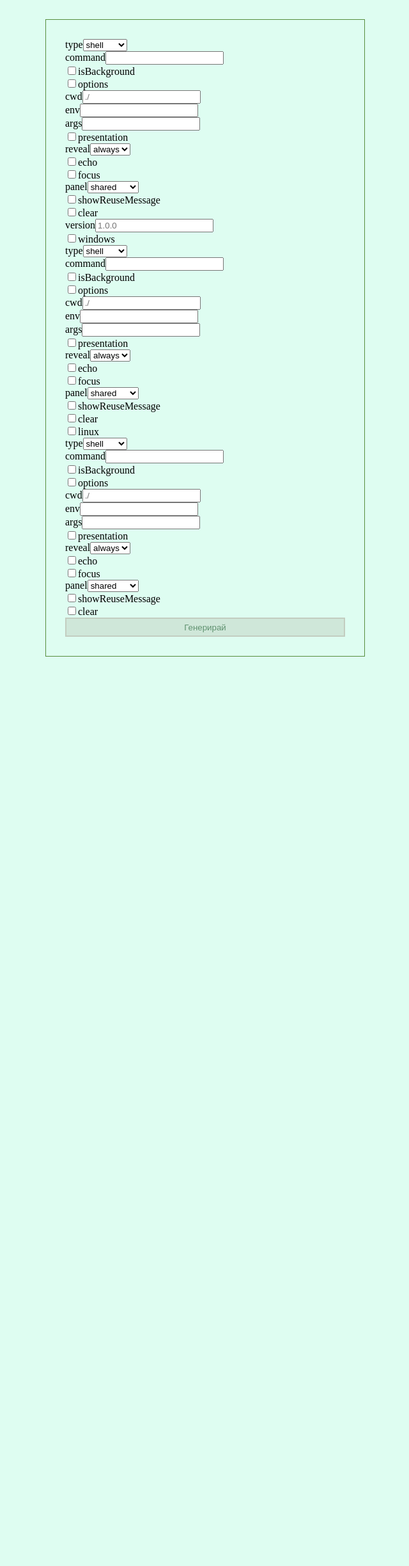
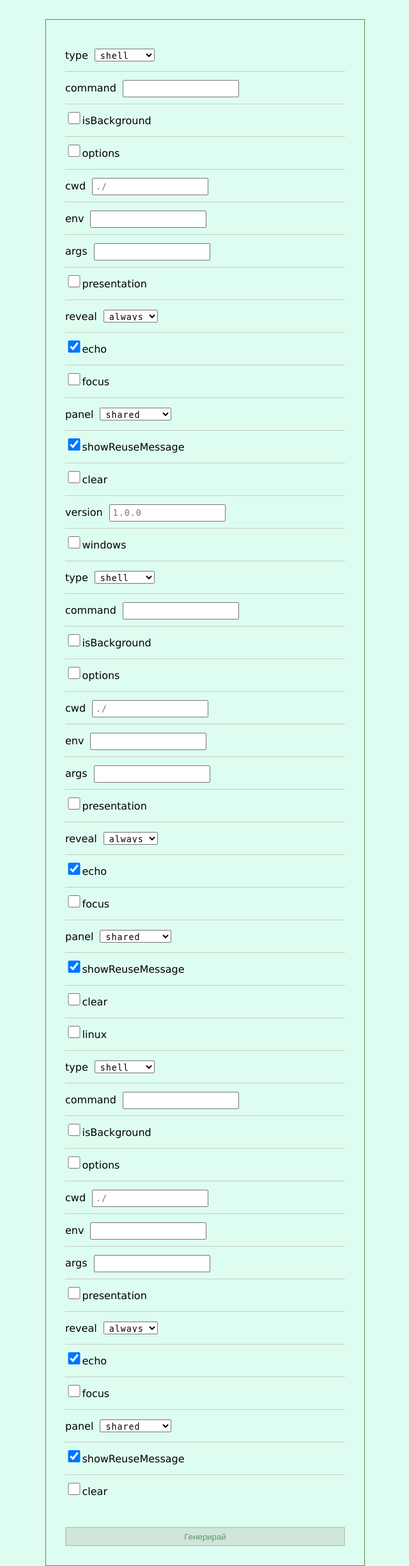
Before and after one commit to vikrusev/fmi-final-web-project, a PHP site: page / in a window 1280 px wide. Shown: the whole page at 64% size, without its empty margins (319-959 px from the left). Before the commit the page ends 1026 px from the top, so only its background shows below. Run offline with PHP 8.4, Linux system fonts and the light colour scheme.

Commit message:
add some design and remove arrays for env and args

```diff
--- a/style.css
+++ b/style.css
@@ -1,6 +1,7 @@
 :root {
     --main-color: #defdf1;
     --main-size: 30px;
+    --light-green-border: #c3cdc0;
 }
 
 .hidden {
@@ -46,11 +47,41 @@ body {
     -moz-box-sizing: border-box;
 }
 
+#main form > .row {
+    height: calc(1.7 * var(--main-size));
+    line-height: calc(1.7 * var(--main-size));
+    border-bottom: 1px solid var(--light-green-border);
+}
+
+#main form > .row:last-of-type {
+    border: none;
+}
+
+#main form > .row label {
+    margin-right: 10px;
+    cursor: pointer;
+    font-family: Verdana, Geneva, Tahoma, sans-serif;
+}
+
+#main form > .row input:not([type="checkbox"]),
+#main form > .row select {
+    height: calc(0.65 * var(--main-size));
+    padding: 2px 4px;
+    letter-spacing: 1px;
+    font-family: monospace;
+}
+
+#main form > .row input[type="checkbox"] {
+    height: calc(0.65 * var(--main-size));
+    width: calc(0.65 * var(--main-size));
+}
+
 #main form > button {
     width: 100%;
     height: var(--main-size);
     outline: none; /* remove default outline */
-    border: 2px solid #c3cdc0;
+    border: 2px solid var(--light-green-border);
+    margin-top: var(--main-size);
     padding: 0 5px;
 }
 
--- a/task_schema.php
+++ b/task_schema.php
@@ -92,7 +92,7 @@ class BaseTaskConfiguration {
         ), 0);
         $this->command = new HTML_Text('', true);
         $this->isBackground = new HTML_Checkbox(false);
-        $this->args = array(new HTML_Text(''));
+        $this->args = new HTML_Text('');
         $this->options = new CommandOptions();
         $this->presentation = new PresentationOptions();
     }
@@ -126,7 +126,7 @@ class CommandOptions {
     public function __construct()
     {
         $this->cwd = new HTML_Text('./');
-        $this->env = array(new HTML_Text(''));
+        $this->env = new HTML_Text('');
         // $this->env = new Checkbox(false);
     }
 }
```
Also changed, not shown: main.php (+23 -28 lines).
